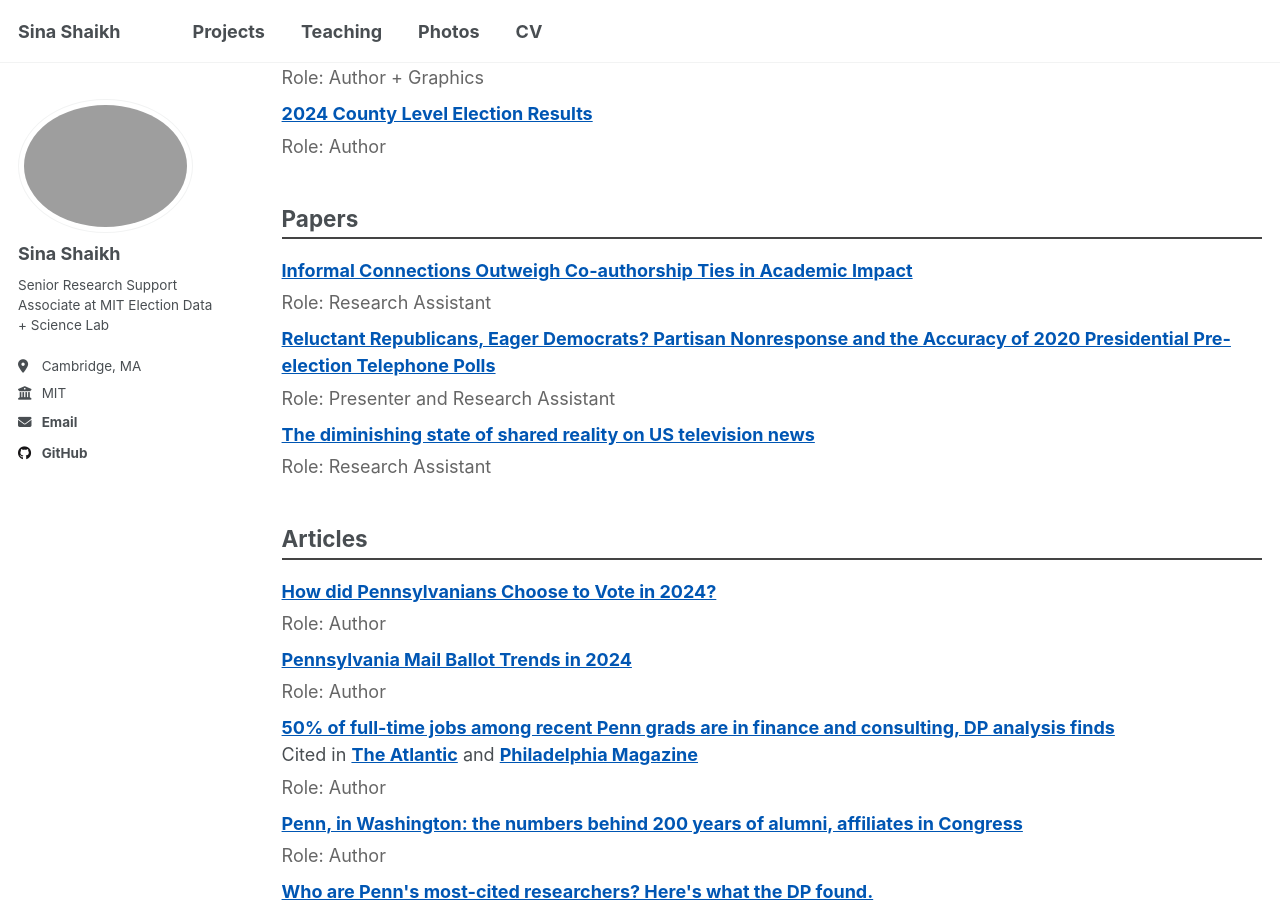
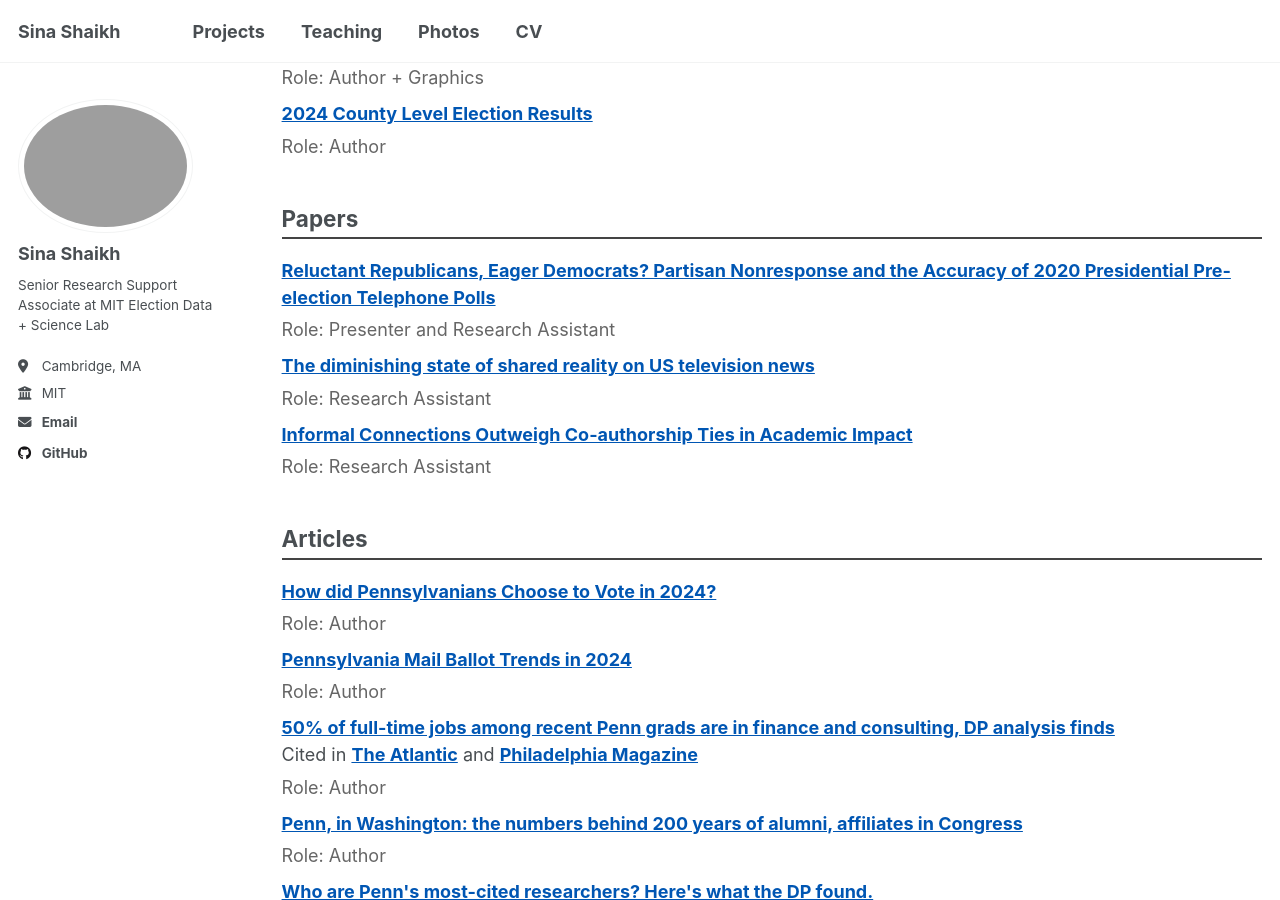
Before and after one commit to SinaShaikh/sinashaikh.github.io, a Jekyll site: the page built from _pages/publications.html, in a window 1280 px wide and 900 px high, scrolled down 650 px. Built offline with Jekyll 4.4.1, drawn with Linux system fonts in a browser that asks for light colours; a script that is not in the unit is left out.

Commit message:
Update publications.html

```diff
--- a/_pages/publications.html
+++ b/_pages/publications.html
@@ -111,13 +111,6 @@ author_profile: true
     <h2>Papers</h2>
     <ul>
       <li>
-        <a href="https://guygrossman.com/assets/pdf/2025_Informal_Connections_Outweigh_Co_authorship.pdf" target="_blank" rel="noopener noreferrer">
-          Informal Connections Outweigh Co-authorship Ties in Academic Impact
-        </a>
-        <span class="role">Role: Research Assistant</span>
-      </li>
-
-      <li>
         <a href="https://academic.oup.com/poq/article-abstract/86/2/247/6585580" target="_blank" rel="noopener noreferrer">
           Reluctant Republicans, Eager Democrats? Partisan Nonresponse and the Accuracy of 2020 Presidential Pre-election Telephone Polls
         </a>
@@ -126,6 +119,12 @@ author_profile: true
       <li>
         <a href="https://arxiv.org/pdf/2310.18863.pdf" target="_blank" rel="noopener noreferrer">
           The diminishing state of shared reality on US television news
+        </a>
+        <span class="role">Role: Research Assistant</span>
+      </li>
+      <li>
+        <a href="https://guygrossman.com/assets/pdf/2025_Informal_Connections_Outweigh_Co_authorship.pdf" target="_blank" rel="noopener noreferrer">
+          Informal Connections Outweigh Co-authorship Ties in Academic Impact
         </a>
         <span class="role">Role: Research Assistant</span>
       </li>
```
